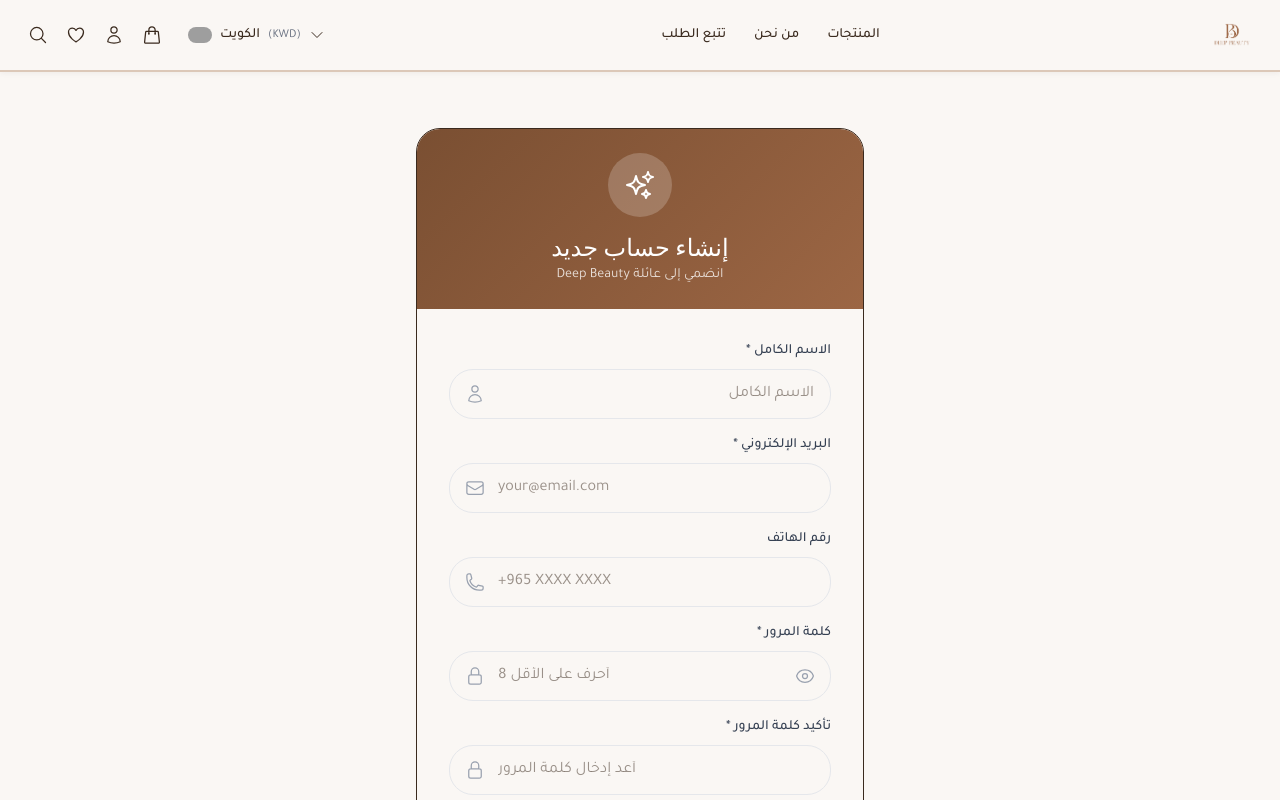
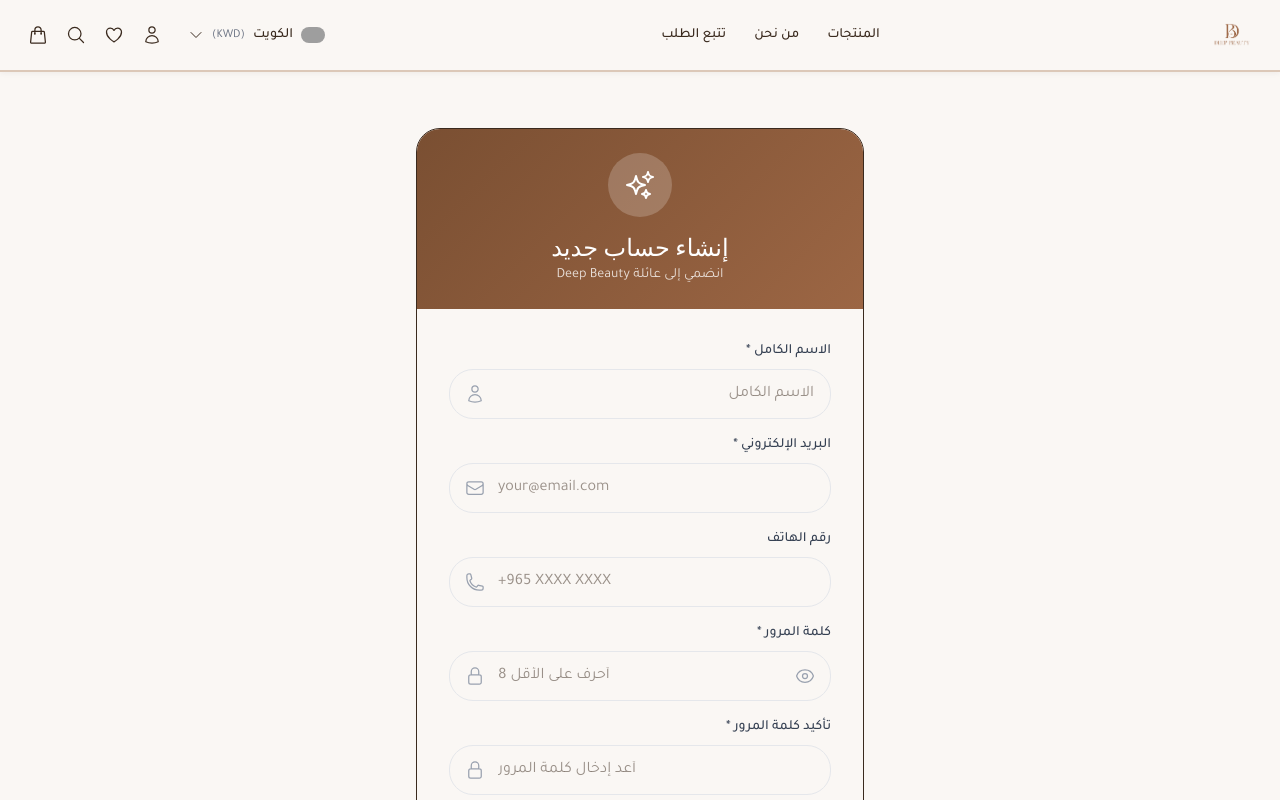
Before and after one commit to ecomeer/Deep-Beauty, a Next.js app: page /register in a window 1280 px wide. Shown: the top 800 px of the page. Built offline with nearby package versions, Linux system fonts and the light colour scheme; grey boxes are pictures that could not be loaded.

Commit message:
fix: resolve all merge conflicts — restore Navbar, CartSidebar, ProductCard, and page components to HEAD

```diff
--- a/app/(admin)/admin/products/[id]/page.tsx
+++ b/app/(admin)/admin/products/[id]/page.tsx
@@ -158,7 +158,7 @@ export default function ProductForm() {
             </div>
             <div>
               <label className="block text-sm font-medium mb-1.5">الفئة</label>
-              <select name="category" value={form.category} onChange={handleChange} className="input-field" title="اختر فئة المنتج">
+              <select name="category" value={form.category ?? ''} onChange={handleChange} className="input-field" title="اختر فئة المنتج">
                 <option value="">اختر الفئة</option>
                 {categories.map(c => <option key={c.id} value={c.name_ar}>{c.name_ar}</option>)}
               </select>
--- a/app/globals.css
+++ b/app/globals.css
@@ -140,6 +140,33 @@ h1, h2, h3, h4, h5, h6 {
   background: var(--primary);
   opacity: 0;
   transition: opacity 0.3s;
+}
+
+.product-card__placeholder {
+  width: 100%;
+  height: 100%;
+  display: flex;
+  align-items: center;
+  justify-content: center;
+  background: var(--beige);
+  color: var(--primary);
+  opacity: 0.4;
+}
+
+.cart-item__placeholder {
+  width: 100%;
+  height: 100%;
+  display: flex;
+  align-items: center;
+  justify-content: center;
+  background: var(--beige);
+  color: var(--primary);
+  opacity: 0.4;
+}
+
+.product-image__placeholder-icon {
+  color: var(--primary);
+  opacity: 0.35;
 }
 
 /* ==============================
@@ -290,6 +317,7 @@ h1, h2, h3, h4, h5, h6 {
   inset: 0;
   background: rgba(0,0,0,0.4);
   z-index: 50;
+  -webkit-backdrop-filter: blur(2px);
   backdrop-filter: blur(2px);
 }
 .cart-drawer {
@@ -519,7 +547,7 @@ h1, h2, h3, h4, h5, h6 {
 
 .hp-hero__stats {
   display: flex; gap: 0; background: rgba(255,255,255,0.88);
-  backdrop-filter: blur(12px); border-top: 1px solid var(--beige);
+  -webkit-backdrop-filter: blur(12px); backdrop-filter: blur(12px); border-top: 1px solid var(--beige);
   margin-top: auto;
 }
 .hp-stat {
--- a/components/store/Navbar.tsx
+++ b/components/store/Navbar.tsx
@@ -81,95 +81,27 @@ export default function Navbar() {
           boxShadow: scrolled ? '0 4px 16px rgba(58,42,30,0.12)' : '0 1px 6px rgba(58,42,30,0.06)',
         }}
       >
-        <div
-          className="max-w-[var(--container-max)] mx-auto px-5 h-full flex items-center justify-between"
-          dir="ltr"
-        >
-          {/* ── LEFT: Actions ── */}
-          <div className="flex items-center gap-0.5">
-            {/* Hamburger (mobile) */}
-            <button
-              type="button"
-              aria-label={mobileOpen ? 'إغلاق القائمة' : 'فتح القائمة'}
-              aria-expanded={mobileOpen}
-              aria-controls="mobile-menu"
-              className="md:hidden p-2 rounded-xl transition-colors hover:bg-[var(--beige)] text-[var(--text-dark)]"
-              onClick={() => setMobileOpen(!mobileOpen)}
-            >
-              {mobileOpen
-                ? <XMarkIcon className="w-5 h-5" />
-                : <Bars3Icon className="w-5 h-5" />
-              }
-            </button>
+        {/* ── RTL-aware inner container — NO dir override ── */}
+        <div className="max-w-[var(--container-max)] mx-auto px-5 h-full flex items-center justify-between">
 
-            {/* Desktop: Search */}
-            <button
-              type="button"
-              aria-label="البحث"
-              aria-expanded={searchOpen}
-              className={`hidden md:flex p-2 rounded-xl transition-colors ${
-                searchOpen
-                  ? 'bg-[var(--beige)] text-[var(--primary)]'
-                  : 'hover:bg-[var(--beige)] text-[var(--text-dark)]'
-              }`}
-              onClick={() => setSearchOpen(!searchOpen)}
-            >
-              <MagnifyingGlassIcon className="w-5 h-5" />
-            </button>
-
-            {/* Desktop: Wishlist */}
-            <Link
-              href="/wishlist"
-              aria-label={`المفضلة${wishlistCount > 0 ? ` (${wishlistCount})` : ''}`}
-              className="hidden md:flex relative p-2 rounded-xl hover:bg-[var(--beige)] transition-colors text-[var(--text-dark)]"
-            >
-              <HeartIcon className="w-5 h-5" />
-              {wishlistCount > 0 && (
-                <span
-                  aria-hidden="true"
-                  className="absolute -top-0.5 -right-0.5 w-4 h-4 rounded-full text-[9px] font-bold flex items-center justify-center bg-rose-500 text-white leading-none"
-                >
-                  {wishlistCount > 9 ? '9+' : wishlistCount}
-                </span>
-              )}
-            </Link>
-
-            {/* Desktop: Account */}
-            <Link
-              href="/account"
-              aria-label="حسابي"
-              className="hidden md:flex p-2 rounded-xl hover:bg-[var(--beige)] transition-colors text-[var(--text-dark)]"
-            >
-              <UserIcon className="w-5 h-5" />
-            </Link>
-
-            {/* Cart — always visible */}
-            <button
-              type="button"
-              aria-label={`سلة التسوق${totalItems > 0 ? ` (${totalItems} منتجات)` : ''}`}
-              onClick={() => setIsOpen(true)}
-              className="relative p-2 rounded-xl hover:bg-[var(--beige)] transition-colors text-[var(--text-dark)]"
-            >
-              <ShoppingBagIcon className="w-5 h-5" />
-              {totalItems > 0 && (
-                <span
-                  aria-hidden="true"
-                  className="absolute -top-0.5 -right-0.5 min-w-[18px] h-[18px] px-1 rounded-full text-[9px] font-bold flex items-center justify-center text-white leading-none"
-                  style={{ background: 'var(--primary)' }}
-                >
-                  {totalItems > 9 ? '9+' : totalItems}
-                </span>
-              )}
-            </button>
-
-            {/* Country Selector */}
-            <div className="hidden md:block ms-1">
-              <CountrySelector />
-            </div>
-          </div>
+          {/* ── RIGHT (RTL start): Logo ── */}
+          <Link
+            href="/"
+            aria-label="الصفحة الرئيسية — Deep Beauty"
+            className="flex-shrink-0 flex items-center justify-center"
+          >
+            <Image
+              src="/logo.png"
+              alt="Deep Beauty"
+              width={56}
+              height={56}
+              priority
+              style={{ objectFit: 'contain', display: 'block' }}
+            />
+          </Link>
 
           {/* ── CENTER: Desktop Nav Links ── */}
-          <nav aria-label="روابط الموقع" className="hidden md:flex items-center gap-7 text-sm" dir="rtl">
+          <nav aria-label="روابط الموقع" className="hidden md:flex items-center gap-7 text-sm">
             {NAV_LINKS.map((link) => (
               <Link
                 key={link.href}
@@ -191,24 +123,91 @@ export default function Navbar() {
             ))}
           </nav>
 
-          {/* ── RIGHT: Logo ── */}
-          <Link
-            href="/"
-            aria-label="الصفحة الرئيسية — Deep Beauty"
-            className="flex-shrink-0 flex items-center justify-center"
-          >
-            <Image
-              src="/logo.png"
-              alt="Deep Beauty"
-              width={56}
-              height={56}
-              priority
-              style={{ objectFit: 'contain', display: 'block' }}
-            />
-          </Link>
+          {/* ── LEFT (RTL end): Actions ── */}
+          <div className="flex items-center gap-0.5">
+            {/* Country Selector (desktop) */}
+            <div className="hidden md:block me-1">
+              <CountrySelector />
+            </div>
+
+            {/* Desktop: Account */}
+            <Link
+              href="/account"
+              aria-label="حسابي"
+              className="hidden md:flex p-2 rounded-xl hover:bg-[var(--beige)] transition-colors text-[var(--text-dark)]"
+            >
+              <UserIcon className="w-5 h-5" />
+            </Link>
+
+            {/* Desktop: Wishlist */}
+            <Link
+              href="/wishlist"
+              aria-label={`المفضلة${wishlistCount > 0 ? ` (${wishlistCount})` : ''}`}
+              className="hidden md:flex relative p-2 rounded-xl hover:bg-[var(--beige)] transition-colors text-[var(--text-dark)]"
+            >
+              <HeartIcon className="w-5 h-5" />
+              {wishlistCount > 0 && (
+                <span
+                  aria-hidden="true"
+                  className="absolute -top-0.5 -left-0.5 w-4 h-4 rounded-full text-[9px] font-bold flex items-center justify-center bg-rose-500 text-white leading-none"
+                >
+                  {wishlistCount > 9 ? '9+' : wishlistCount}
+                </span>
+              )}
+            </Link>
+
+            {/* Desktop: Search */}
+            <button
+              type="button"
+              aria-label="البحث"
+              aria-expanded={searchOpen}
+              className={`hidden md:flex p-2 rounded-xl transition-colors ${
+                searchOpen
+                  ? 'bg-[var(--beige)] text-[var(--primary)]'
+                  : 'hover:bg-[var(--beige)] text-[var(--text-dark)]'
+              }`}
+              onClick={() => setSearchOpen(!searchOpen)}
+            >
+              <MagnifyingGlassIcon className="w-5 h-5" />
+            </button>
+
+            {/* Cart — always visible */}
+            <button
+              type="button"
+              aria-label={`سلة التسوق${totalItems > 0 ? ` (${totalItems} منتجات)` : ''}`}
+              onClick={() => setIsOpen(true)}
+              className="relative p-2 rounded-xl hover:bg-[var(--beige)] transition-colors text-[var(--text-dark)]"
+            >
+              <ShoppingBagIcon className="w-5 h-5" />
+              {totalItems > 0 && (
+                <span
+                  aria-hidden="true"
+                  className="absolute -top-0.5 -left-0.5 min-w-[18px] h-[18px] px-1 rounded-full text-[9px] font-bold flex items-center justify-center text-white leading-none"
+                  style={{ background: 'var(--primary)' }}
+                >
+                  {totalItems > 9 ? '9+' : totalItems}
+                </span>
+              )}
+            </button>
+
+            {/* Hamburger (mobile only) */}
+            <button
+              type="button"
+              aria-label={mobileOpen ? 'إغلاق القائمة' : 'فتح القائمة'}
+              aria-expanded={mobileOpen}
+              aria-controls="mobile-menu"
+              className="md:hidden p-2 rounded-xl transition-colors hover:bg-[var(--beige)] text-[var(--text-dark)]"
+              onClick={() => setMobileOpen(!mobileOpen)}
+            >
+              {mobileOpen
+                ? <XMarkIcon className="w-5 h-5" />
+                : <Bars3Icon className="w-5 h-5" />
+              }
+            </button>
+          </div>
         </div>
 
-        {/* ── Search Bar (slides down) ── */}
+        {/* ── Search Bar (slides down, desktop only) ── */}
         {searchOpen && (
           <div className="hidden md:block border-t border-[var(--beige)] bg-white px-5 py-3">
             <form
@@ -247,9 +246,11 @@ export default function Navbar() {
       <aside
         id="mobile-menu"
         aria-label="القائمة المتنقلة"
-        className={`fixed top-[var(--nav-height)] inset-x-0 z-40 md:hidden transition-transform duration-300 ${
+        aria-hidden={!mobileOpen}
+        className={`fixed top-[var(--nav-height)] inset-x-0 z-40 md:hidden transition-transform duration-300 ease-in-out ${
           mobileOpen ? 'translate-y-0' : '-translate-y-full pointer-events-none'
         }`}
+        style={{ visibility: mobileOpen ? 'visible' : 'hidden' }}
       >
         <div className="bg-white shadow-xl border-b border-[var(--beige)] pb-4">
           {/* Search */}
@@ -287,7 +288,7 @@ export default function Navbar() {
                 }`}
               >
                 {link.label}
-                <ChevronDownIcon className="w-4 h-4 -rotate-90 opacity-40" />
+                <ChevronDownIcon className="w-4 h-4 rotate-90 opacity-40" />
               </Link>
             ))}
           </nav>
```
Also changed, not shown: components/store/HomeContent.tsx (+6 -6 lines).
